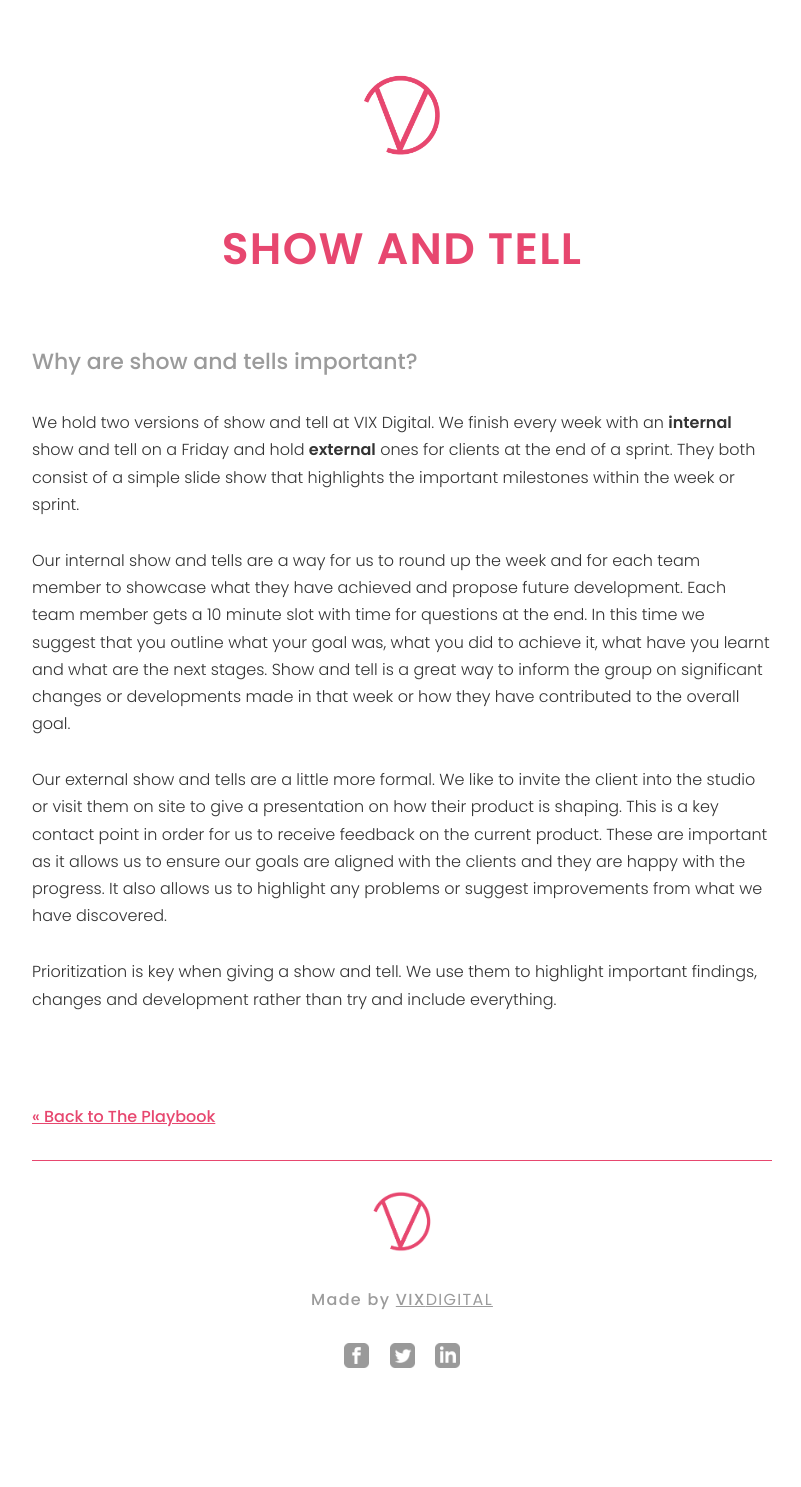
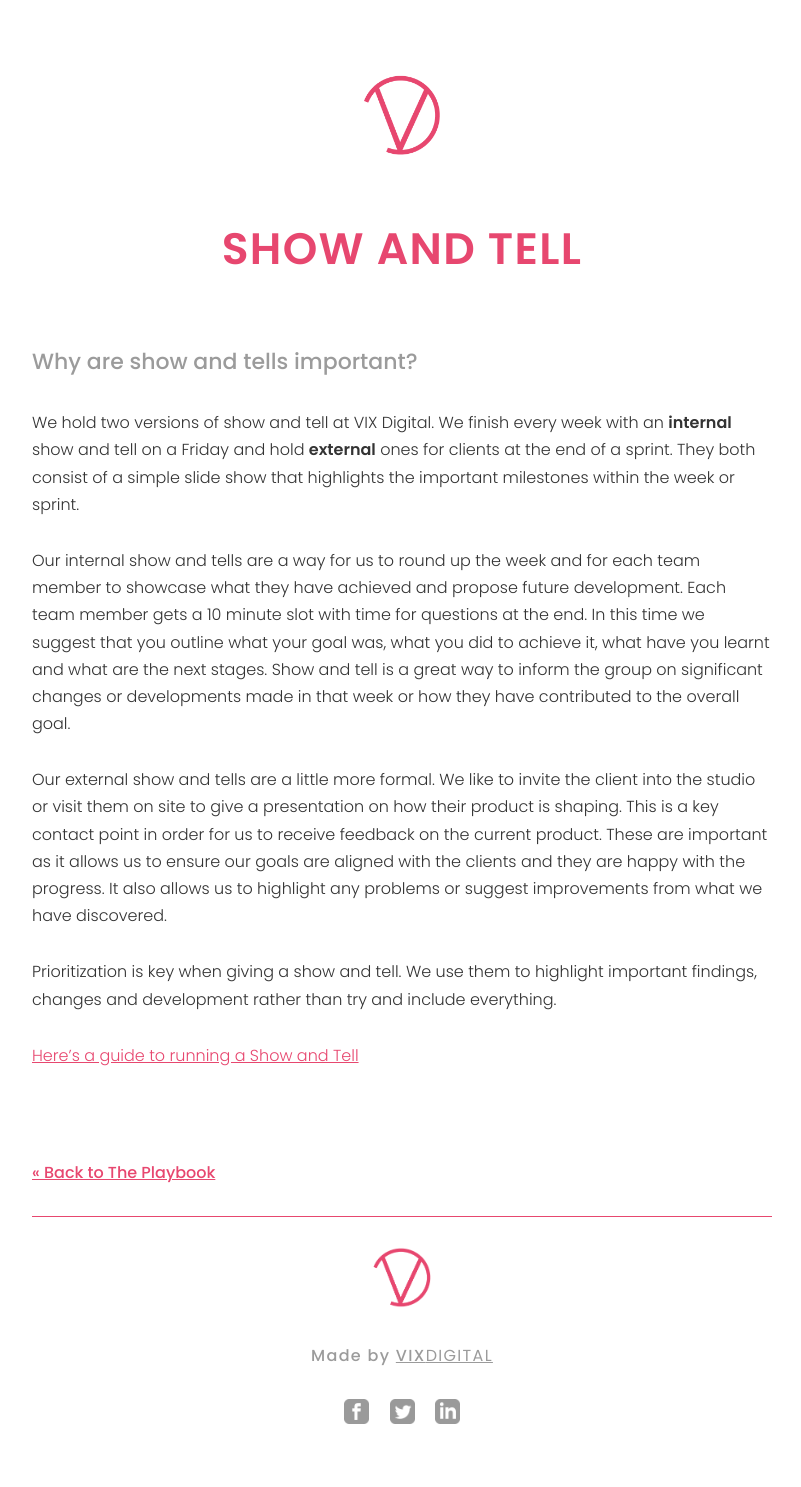
Before and after one commit to vixdigital/playbook, a Jekyll site: the page built from _plays/02-planning-and-communication/show-and-tells.markdown, in a window 1280 px wide. Shown: the whole page, without its empty margins (238-1039 px from the left). Built offline with Jekyll 4.4.1, drawn with Linux system fonts in a browser that asks for light colours; before the commit the page ends 1430 px from its top, so only the background shows below that.

Commit message:
Added link to new show and tell guide

```diff
--- a/_plays/02-planning-and-communication/show-and-tells.markdown
+++ b/_plays/02-planning-and-communication/show-and-tells.markdown
@@ -12,3 +12,5 @@ Our internal show and tells are a way for us to round up the week and for each t
 Our external show and tells are a little more formal. We like to invite the client into the studio or visit them on site to give a presentation on how their product is shaping. This is a key contact point in order for us to receive feedback on the current product. These are important as it allows us to ensure our goals are aligned with the clients and they are happy with the progress. It also allows us to highlight any problems or suggest improvements from what we have discovered.
 
 Prioritization is key when giving a show and tell. We use them to highlight important findings, changes and development rather than try and include everything.
+
+[Here's a guide to running a Show and Tell](https://vix.digital/playbook/show-tell/)
```
